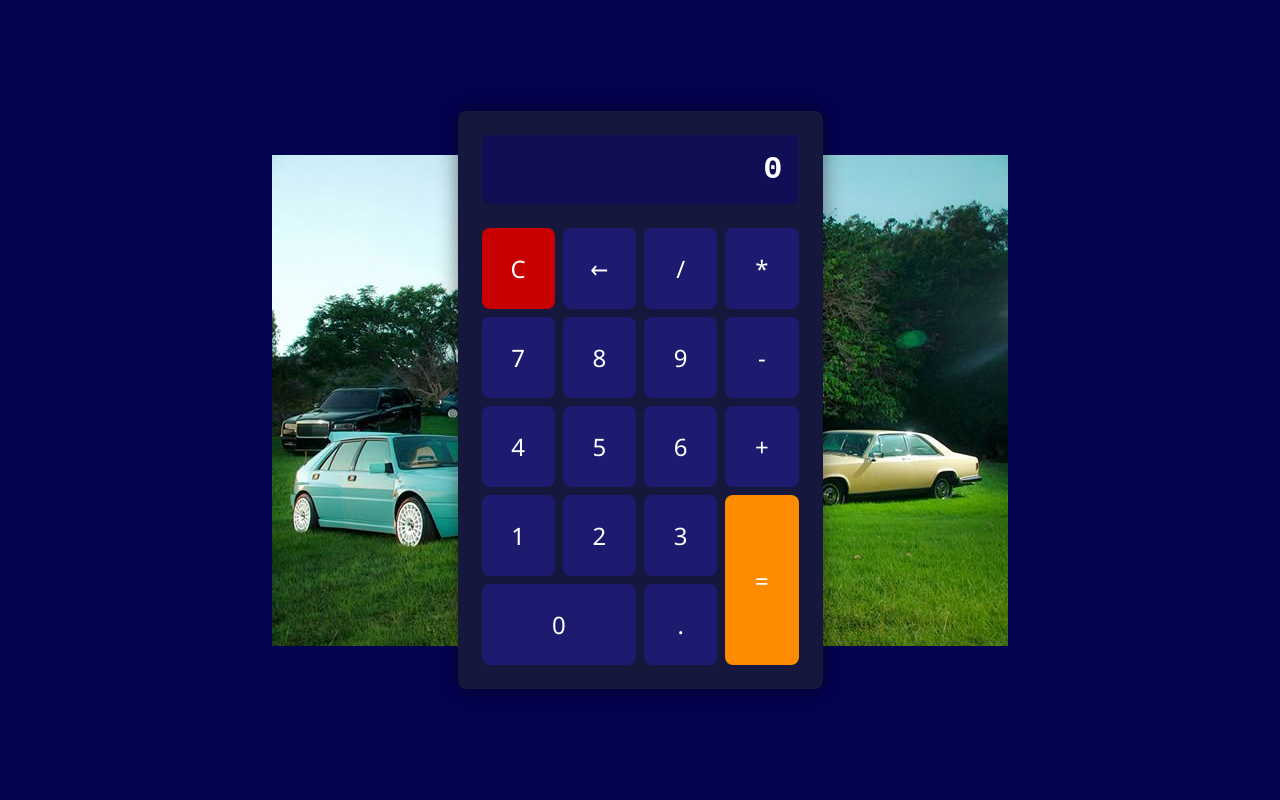
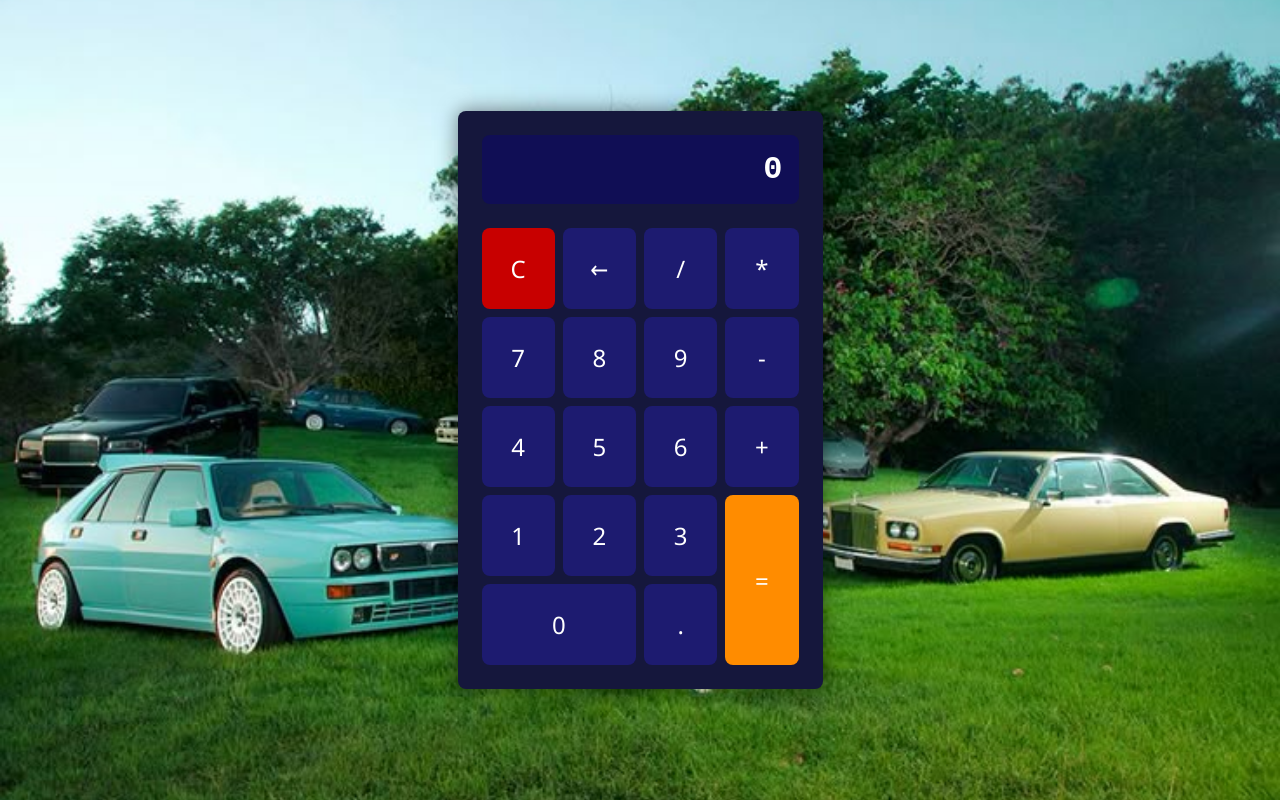
Before and after one commit to Yoni2u/calculadora, a plain HTML site: page index.html in a window 1280 px wide. Drawn offline with Linux system fonts and the light colour scheme.

Commit message:
se editó el estilo de la imagen

```diff
--- a/index.css
+++ b/index.css
@@ -6,9 +6,9 @@
 }
 
 body{
-    min-height: 100vh;
-    background: url('descarga.jpg') no-repeat center center fixed;
-    background-color: rgb(4, 3, 80) ;
+    height: 100vh;
+    background: url('descarga.jpg') no-repeat center center/cover;
+    background-color: rgb(4, 3, 80);
     display: grid;
     place-items: center;
 }
```
